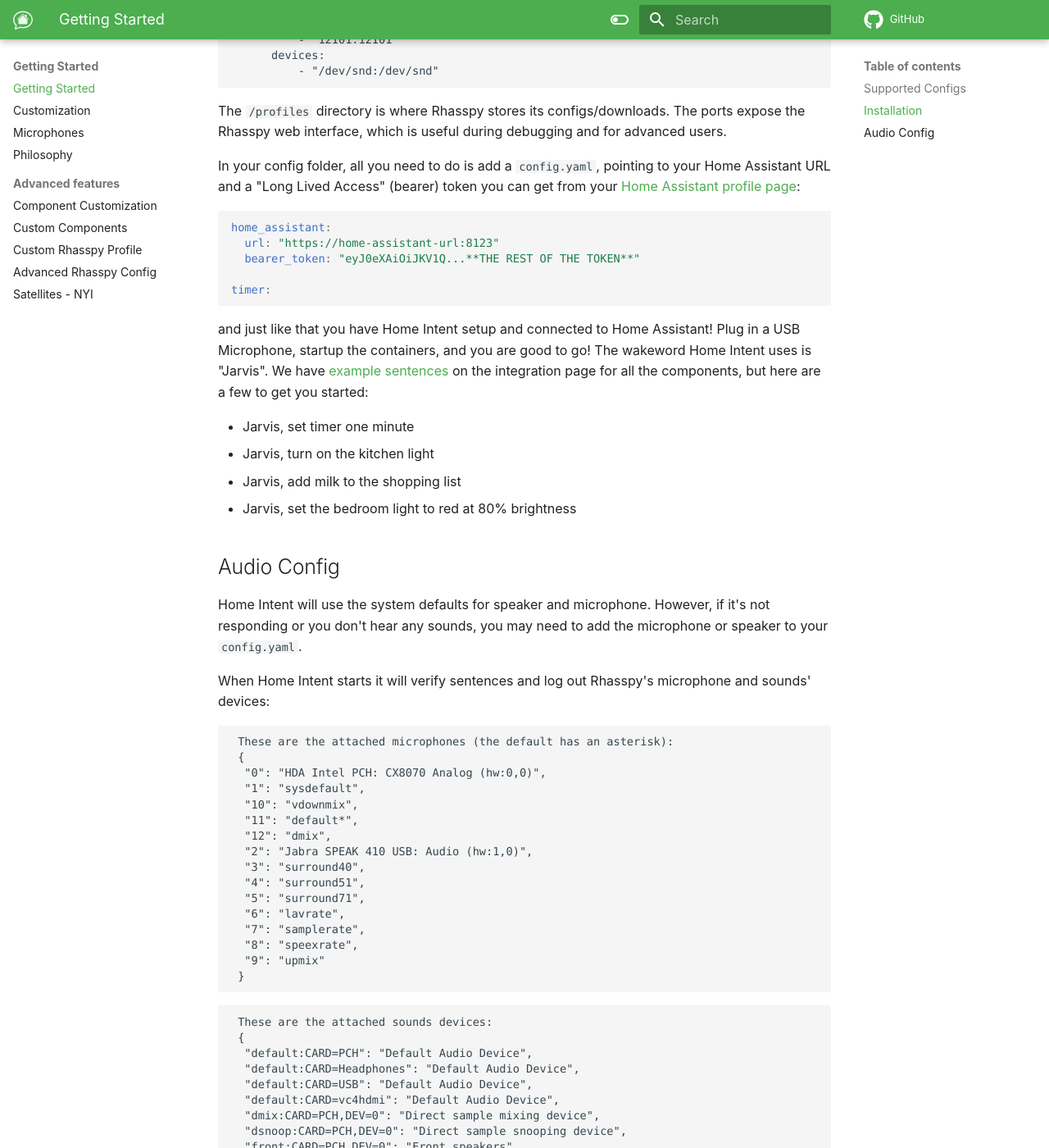
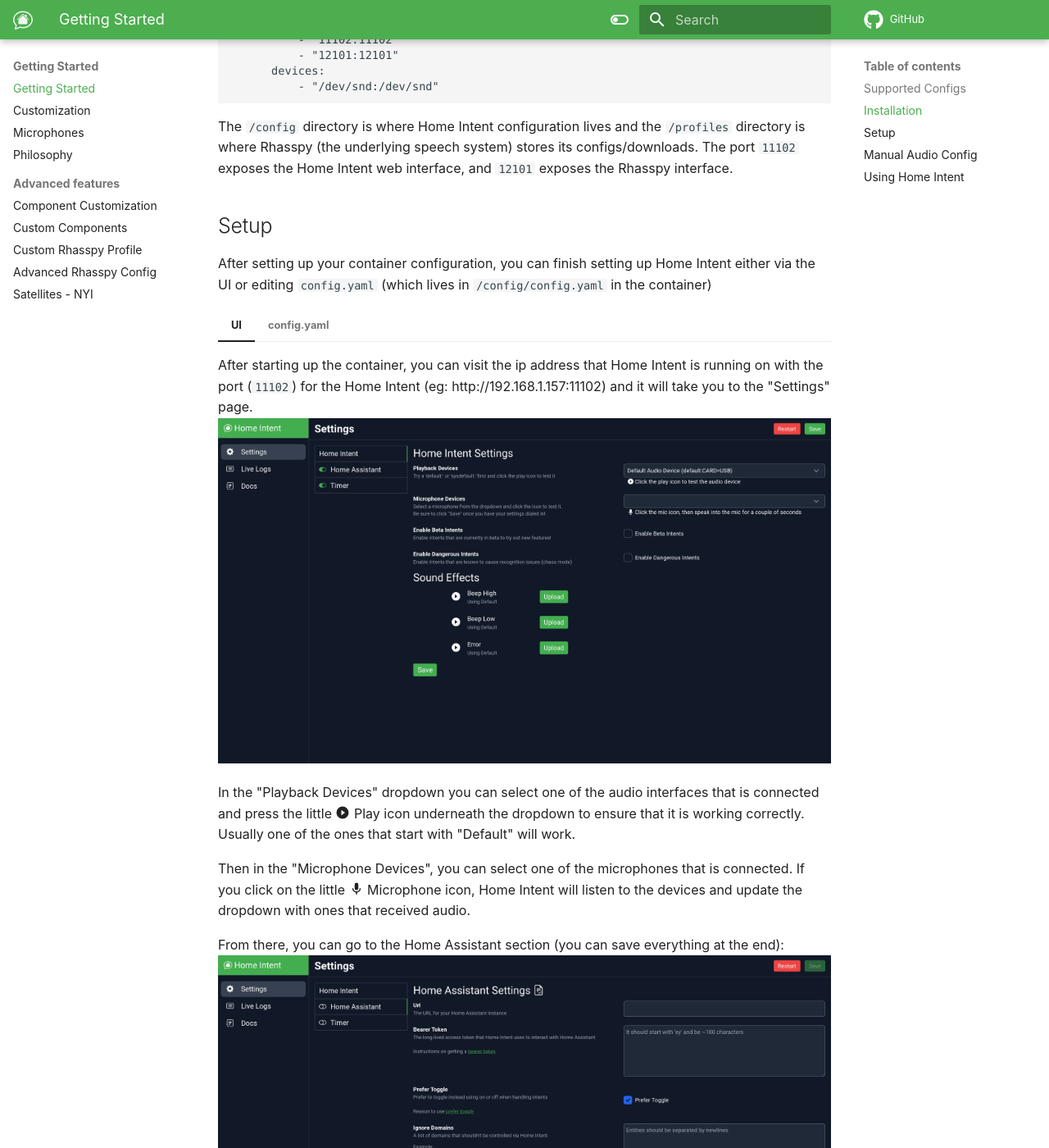
Before and after one commit to JarvyJ/HomeIntent, an MkDocs documentation site: the page built from docs/docs/getting-started/installation.md, in a window 1280 px wide and 1400 px high, scrolled down 755 px. Shown: the whole window at 82% size. Built offline with MkDocs 1.6.1 and Material for MkDocs 9.7.7, drawn with Linux system fonts in a browser that asks for light colours; comment, search, counter and statistics services are not loaded; some of the changed text lies outside the part shown.

Commit message:
Docs: include how to setup/configure via the UI w/screenshots! (#112)
also snuck in link text highlighting in the UI...

````diff
--- a/docs/docs/getting-started/installation.md
+++ b/docs/docs/getting-started/installation.md
@@ -21,87 +21,116 @@
           - "/PATH_TO_CONFIG/config:/config"
           - "/etc/localtime:/etc/localtime:ro"
       ports:
+          - "11102:11102"
           - "12101:12101"
       devices:
           - "/dev/snd:/dev/snd"
 
 ```
 
-The `/profiles` directory is where Rhasspy stores its configs/downloads. The ports expose the Rhasspy web interface, which is useful during debugging and for advanced users.
+The `/config` directory is where Home Intent configuration lives and the `/profiles` directory is where Rhasspy (the underlying speech system) stores its configs/downloads. The port `11102` exposes the Home Intent web interface, and `12101` exposes the Rhasspy interface.
 
-In your config folder, all you need to do is add a `config.yaml`, pointing to your Home Assistant URL and a "Long Lived Access" (bearer) token you can get from your [Home Assistant profile page](../integrations/home-assistant.md#getting-a-bearer-token):
+## Setup
+After setting up your container configuration, you can finish setting up Home Intent either via the UI or editing `config.yaml` (which lives in `/config/config.yaml` in the container)
 
-```yaml
-home_assistant:
-  url: "https://home-assistant-url:8123"
-  bearer_token: "eyJ0eXAiOiJKV1Q...**THE REST OF THE TOKEN**"
+=== "UI"
 
-timer:
+    After starting up the container, you can visit the ip address that Home Intent is running on with the port (`11102`) for the Home Intent (eg: http://192.168.1.157:11102) and it will take you to the "Settings" page.
+    ![Home Intent Settings](/img/ui/home-intent-settings.png)
 
-```
+    In the "Playback Devices" dropdown you can select one of the audio interfaces that is connected and press the little :material-play-circle: Play icon underneath the dropdown to ensure that it is working correctly. Usually one of the ones that start with "Default" will work.
 
-and just like that you have Home Intent setup and connected to Home Assistant! Plug in a USB Microphone, startup the containers, and you are good to go! The wakeword Home Intent uses is "Jarvis". We have [example sentences](../integrations/home-assistant.md#example-sentences) on the integration page for all the components, but here are a few to get you started:
+    Then in the "Microphone Devices", you can select one of the microphones that is connected. If you click on the little :material-microphone: Microphone icon, Home Intent will listen to the devices and update the dropdown with ones that received audio.
+
+    From there, you can go to the Home Assistant section (you can save everything at the end):
+    ![Home Assistant Settings](/img/ui/home-assistant-settings.png)
+
+    Where in the URL section you can add the URL to your Home Assistant instance, and a Bearer token ("Long Lived Access" token) you can get from your [Home Assistant profile page](../integrations/home-assistant.md#getting-a-bearer-token). From there you can see a couple of other options.
+
+
+    ![Home Assistant Toggle](/img/ui/home-assistant-toggle-half.png){ align=left }
+    Be sure to enable Home Assistant by clicking the toggle next to it (you might as well also enable the Timer!) in the component list, then you can save!
+
+    After saving, it'll restart and set everything up for you!
+
+=== "config.yaml"
+
+    In your config folder, all you need to do is add a `config.yaml`, pointing to your Home Assistant URL and a "Long Lived Access" (bearer) token you can get from your [Home Assistant profile page](../integrations/home-assistant.md#getting-a-bearer-token):
+
+    ```yaml
+    home_assistant:
+      url: "https://home-assistant-url:8123"
+      bearer_token: "eyJ0eXAiOiJKV1Q...**THE REST OF THE TOKEN**"
+
+    timer:
+
+    ```
+
+    and just like that you have Home Intent connected to Home Assistant!
+
+    ## Manual Audio Config
+    Home Intent will use the system defaults for speaker and microphone, which may work out of the box. However, if it's not responding or you don't hear any sounds, you may need to add the microphone or speaker to your `config.yaml`.
+
+    When Home Intent starts it will verify sentences and log out Rhasspy's microphone and sounds' devices:
+    ```
+     These are the attached microphones (the default has an asterisk):
+     {
+      "0": "HDA Intel PCH: CX8070 Analog (hw:0,0)",
+      "1": "sysdefault",
+      "10": "vdownmix",
+      "11": "default*",
+      "12": "dmix",
+      "2": "Jabra SPEAK 410 USB: Audio (hw:1,0)",
+      "3": "surround40",
+      "4": "surround51",
+      "5": "surround71",
+      "6": "lavrate",
+      "7": "samplerate",
+      "8": "speexrate",
+      "9": "upmix"
+     }
+    ```
+
+    ```
+     These are the attached sounds devices:
+     {
+      "default:CARD=PCH": "Default Audio Device",
+      "default:CARD=Headphones": "Default Audio Device",
+      "default:CARD=USB": "Default Audio Device",
+      "default:CARD=vc4hdmi": "Default Audio Device",
+      "dmix:CARD=PCH,DEV=0": "Direct sample mixing device",
+      "dsnoop:CARD=PCH,DEV=0": "Direct sample snooping device",
+      "front:CARD=PCH,DEV=0": "Front speakers",
+      "hw:CARD=PCH,DEV=0": "Direct hardware device without any conversions",
+      "jack": "JACK Audio Connection Kit",
+      "null": "Discard all samples (playback) or generate zero samples (capture)*",
+      "plughw:CARD=PCH,DEV=0": "Hardware device with all software conversions",
+      "pulse": "PulseAudio Sound Server",
+      "surround21:CARD=PCH,DEV=0": "2.1 Surround output to Front and Subwoofer speakers",
+      "surround40:CARD=PCH,DEV=0": "4.0 Surround output to Front and Rear speakers",
+      "surround41:CARD=PCH,DEV=0": "4.1 Surround output to Front, Rear and Subwoofer speakers",
+      "surround50:CARD=PCH,DEV=0": "5.0 Surround output to Front, Center and Rear speakers",
+      "surround51:CARD=PCH,DEV=0": "5.1 Surround output to Front, Center, Rear and Subwoofer speakers",
+      "surround71:CARD=PCH,DEV=0": "7.1 Surround output to Front, Center, Side, Rear and Woofer speakers",
+      "sysdefault:CARD=PCH": "Default Audio Device"
+     }
+    ```
+
+    !!!note
+        For the sounds devices, you likely want one of the "default" devices. However, the `plughw` can sometimes make a fun chipmunk effect!
+
+    From the output above, you could change the microphone/speaker in the `rhasspy` config section in `config.yaml`. It uses the 'key' as the identifier:
+
+    ```yaml
+    rhasspy:
+      microphone_device: "2" # the 2 represents the "Jabra SPEAK 410 USB" above
+      sounds_device: "default:CARD=USB"
+    ```
+
+## Using Home Intent
+The wakeword Home Intent uses is "Jarvis". We have [example sentences](../integrations/home-assistant.md#example-sentences) on the integration page for all the components, but here are a few to get you started:
 
  * Jarvis, set timer one minute
  * Jarvis, turn on the kitchen light
  * Jarvis, add milk to the shopping list
  * Jarvis, set the bedroom light to red at 80% brightness
-
-## Audio Config
-Home Intent will use the system defaults for speaker and microphone. However, if it's not responding or you don't hear any sounds, you may need to add the microphone or speaker to your `config.yaml`.
-
-When Home Intent starts it will verify sentences and log out Rhasspy's microphone and sounds' devices:
-```
- These are the attached microphones (the default has an asterisk):
- {
-  "0": "HDA Intel PCH: CX8070 Analog (hw:0,0)",
-  "1": "sysdefault",
-  "10": "vdownmix",
-  "11": "default*",
-  "12": "dmix",
-  "2": "Jabra SPEAK 410 USB: Audio (hw:1,0)",
-  "3": "surround40",
-  "4": "surround51",
-  "5": "surround71",
-  "6": "lavrate",
-  "7": "samplerate",
-  "8": "speexrate",
-  "9": "upmix"
- }
-```
-
-```
- These are the attached sounds devices:
- {
-  "default:CARD=PCH": "Default Audio Device",
-  "default:CARD=Headphones": "Default Audio Device",
-  "default:CARD=USB": "Default Audio Device",
-  "default:CARD=vc4hdmi": "Default Audio Device",
-  "dmix:CARD=PCH,DEV=0": "Direct sample mixing device",
-  "dsnoop:CARD=PCH,DEV=0": "Direct sample snooping device",
-  "front:CARD=PCH,DEV=0": "Front speakers",
-  "hw:CARD=PCH,DEV=0": "Direct hardware device without any conversions",
-  "jack": "JACK Audio Connection Kit",
-  "null": "Discard all samples (playback) or generate zero samples (capture)*",
-  "plughw:CARD=PCH,DEV=0": "Hardware device with all software conversions",
-  "pulse": "PulseAudio Sound Server",
-  "surround21:CARD=PCH,DEV=0": "2.1 Surround output to Front and Subwoofer speakers",
-  "surround40:CARD=PCH,DEV=0": "4.0 Surround output to Front and Rear speakers",
-  "surround41:CARD=PCH,DEV=0": "4.1 Surround output to Front, Rear and Subwoofer speakers",
-  "surround50:CARD=PCH,DEV=0": "5.0 Surround output to Front, Center and Rear speakers",
-  "surround51:CARD=PCH,DEV=0": "5.1 Surround output to Front, Center, Rear and Subwoofer speakers",
-  "surround71:CARD=PCH,DEV=0": "7.1 Surround output to Front, Center, Side, Rear and Woofer speakers",
-  "sysdefault:CARD=PCH": "Default Audio Device"
- }
-```
-
-!!!note
-    For the sounds devices, you likely want one of the "default" devices. However, the `plughw` can sometimes make a fun chipmunk effect!
-
-From the output above, you could change the microphone/speaker in the `rhasspy` config section in `config.yaml`. It uses the 'key' as the identifier:
-
-```yaml
-rhasspy:
-  microphone_device: "2" # the 2 represents the "Jabra SPEAK 410 USB" above
-  sounds_device: "default:CARD=USB"
-```
--- a/docs/mkdocs.yml
+++ b/docs/mkdocs.yml
@@ -39,6 +39,7 @@
 markdown_extensions:
   - admonition
   - pymdownx.highlight
+  - pymdownx.tabbed
   - pymdownx.superfences
   - pymdownx.emoji:
       emoji_index: !!python/name:materialx.emoji.twemoji
````
Also changed, not shown: other parts of docs/docs/getting-started/installation.md (+1 -1 lines), docs/docs/getting-started/customization.md (+38 -16 lines), docs/docs/getting-started/microphones.md (+3 -1 lines), ui/frontend/src/lib/pages/settings/HelpText.svelte (+7 -0 lines), docs/docs/img/ui/home-assistant-filled-out.png (added), docs/docs/img/ui/home-assistant-settings.png (added), docs/docs/img/ui/home-assistant-toggle-half.png (added), docs/docs/img/ui/home-assistant-toggle.png (added), docs/docs/img/ui/home-intent-filled-out.png (added), docs/docs/img/ui/home-intent-settings.png (added).
